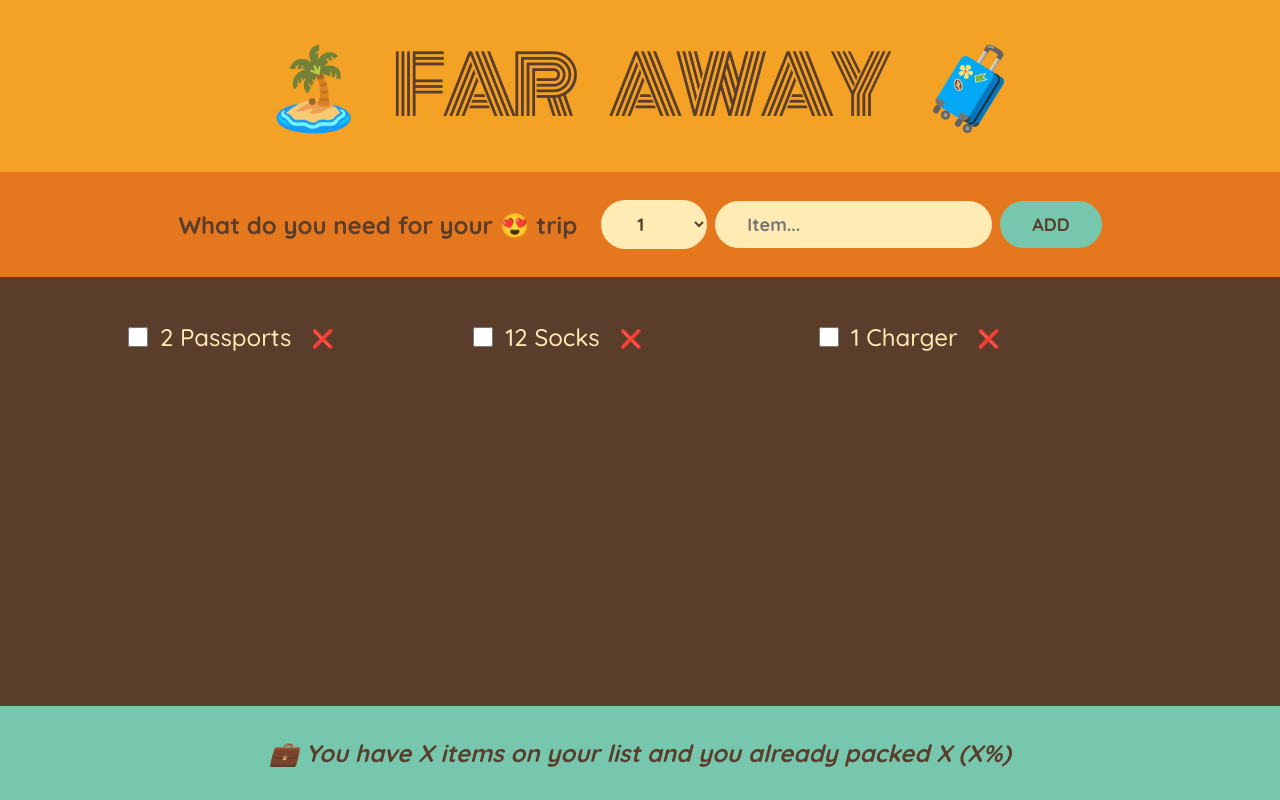
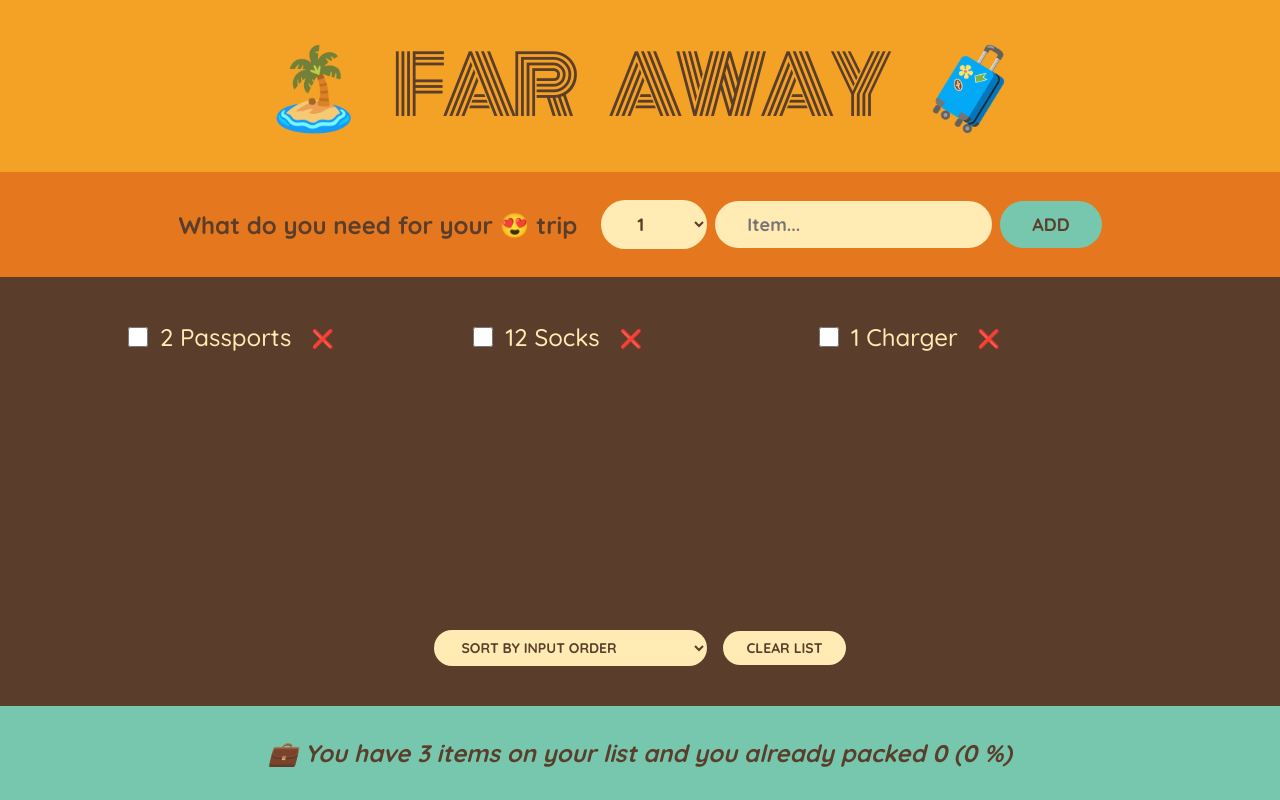
Before and after one commit to anegian/react-travel-list, a React (Create React App) app: page / in a window 1280 px wide. Built offline with nearby package versions, Linux system fonts and the light colour scheme.

Commit message:
created seperate files and folder

```diff
--- a/src/App.js
+++ /dev/null
@@ -1,142 +0,0 @@
-import { useState } from "react";
-
-const initialItems = [
-  { id: 1, description: "Passports", quantity: 2, packed: false },
-  { id: 2, description: "Socks", quantity: 12, packed: false },
-  { id: 3, description: "Charger", quantity: 1, packed: false },
-];
-
-export default function App() {
-  const [items, setItems] = useState(initialItems);
-
-  function handleAddItems(item) {
-    // add a new item to the items array without mutating the original array
-    setItems((items) => [...items, item]);
-  }
-
-  function handleDeleteItem(id) {
-    console.log(id);
-    setItems((items) => items.filter((item) => item.id !== id));
-  }
-
-  function handleToggleItem(id) {
-    setItems((items) =>
-      items.map((item) =>
-        item.id === id ? { ...item, packed: !item.packed } : item
-      )
-    );
-  }
-
-  return (
-    <div className="app">
-      <Logo />
-      <Form onAddItems={handleAddItems} />
-      <PackingList
-        items={items}
-        onDeleteItem={handleDeleteItem}
-        onToggleItem={handleToggleItem}
-      />
-      <Stats />
-    </div>
-  );
-}
-
-function Logo() {
-  return <h1>🏝️ Far Away 🧳</h1>;
-}
-function Form({ onAddItems }) {
-  // step a) create piece of state for the input
-  const [description, setDescription] = useState("");
-  const [quantity, setQuantity] = useState(1);
-
-  function handleSubmit(e) {
-    // prevent or else the page will be reset or re-rendered
-    e.preventDefault();
-
-    // if empty string nothing happens
-    if (!description) return;
-
-    const newItem = {
-      id: Date.now(),
-      quantity,
-      description,
-      packed: false,
-    };
-    console.log(newItem);
-
-    onAddItems(newItem);
-
-    // return to initial states
-    setDescription("");
-    setQuantity(1);
-  }
-
-  return (
-    <form className="add-form" onSubmit={handleSubmit}>
-      <h3>What do you need for your 😍 trip</h3>
-      <select
-        value={quantity}
-        onChange={(e) => setQuantity(Number(e.target.value))}
-      >
-        {Array.from({ length: 20 }, (_, i) => i + 1).map((num) => (
-          <option value={num} key={num}>
-            {num}
-          </option>
-        ))}
-      </select>
-      {/* step b) use the state as value*/}
-      <input
-        type="text"
-        placeholder="Item..."
-        value={description}
-        // step c) connect the state and the value using onChange handler
-        onChange={(e) => setDescription(e.target.value)}
-      />
-      <button>Add</button>
-    </form>
-  );
-}
-function PackingList({ items, onDeleteItem, onToggleItem }) {
-  return (
-    <div className="list">
-      <ul>
-        {/* other way to render the initial list in the packing list element */}
-        {/*initialItems.map((item) => (
-          <Item item={item} key={item.id} />
-        ))*/}
-        {items.map((item) => (
-          <Item
-            item={item}
-            onDeleteItem={onDeleteItem}
-            key={item.id}
-            onToggleItem={onToggleItem}
-          />
-        ))}
-      </ul>
-    </div>
-  );
-}
-
-function Item({ item, onDeleteItem, onToggleItem }) {
-  return (
-    <li>
-      <input
-        type="checkbox"
-        value={item.packed}
-        onChange={() => onToggleItem(item.id)}
-      />
-      <span style={item.packed ? { textDecoration: "line-through" } : {}}>
-        {item.quantity} {item.description}
-      </span>
-      <button onClick={() => onDeleteItem(item.id)}>❌</button>
-    </li>
-  );
-}
-
-function Stats() {
-  return (
-    <footer className="stats">
-      <em>💼 You have X items on your list and you already packed X (X%)</em>
-    </footer>
-  );
-}
--- /dev/null
+++ b/src/components/App.js
@@ -0,0 +1,55 @@
+import { useState } from "react";
+import Logo from "./Logo";
+import Form from "./Form";
+import PackingList from "./PackingList";
+import Stats from "./Stats";
+
+const initialItems = [
+  { id: 1, description: "Passports", quantity: 2, packed: false },
+  { id: 2, description: "Socks", quantity: 12, packed: false },
+  { id: 3, description: "Charger", quantity: 1, packed: false },
+];
+
+export default function App() {
+  const [items, setItems] = useState(initialItems);
+
+  function handleAddItems(item) {
+    // add a new item to the items array without mutating the original array
+    setItems((items) => [...items, item]);
+  }
+
+  function handleDeleteItem(id) {
+    console.log(id);
+    setItems((items) => items.filter((item) => item.id !== id));
+  }
+
+  function handleToggleItem(id) {
+    setItems((items) =>
+      items.map((item) =>
+        item.id === id ? { ...item, packed: !item.packed } : item
+      )
+    );
+  }
+
+  function handleClearList() {
+    const confirmed = window.confirm(
+      "Are you sure you want to clear the list?"
+    );
+
+    if (confirmed) setItems([]);
+  }
+
+  return (
+    <div className="app">
+      <Logo />
+      <Form onAddItems={handleAddItems} />
+      <PackingList
+        items={items}
+        onDeleteItem={handleDeleteItem}
+        onToggleItem={handleToggleItem}
+        onClearList={handleClearList}
+      />
+      <Stats items={items} />
+    </div>
+  );
+}
--- /dev/null
+++ b/src/components/Form.js
@@ -0,0 +1,54 @@
+import { useState } from "react";
+
+export default function Form({ onAddItems }) {
+  // step a) create piece of state for the input
+  const [description, setDescription] = useState("");
+  const [quantity, setQuantity] = useState(1);
+
+  function handleSubmit(e) {
+    // prevent or else the page will be reset or re-rendered
+    e.preventDefault();
+
+    // if empty string nothing happens
+    if (!description) return;
+
+    const newItem = {
+      id: Date.now(),
+      quantity,
+      description,
+      packed: false,
+    };
+    console.log(newItem);
+
+    onAddItems(newItem);
+
+    // return to initial states
+    setDescription("");
+    setQuantity(1);
+  }
+
+  return (
+    <form className="add-form" onSubmit={handleSubmit}>
+      <h3>What do you need for your 😍 trip</h3>
+      <select
+        value={quantity}
+        onChange={(e) => setQuantity(Number(e.target.value))}
+      >
+        {Array.from({ length: 20 }, (_, i) => i + 1).map((num) => (
+          <option value={num} key={num}>
+            {num}
+          </option>
+        ))}
+      </select>
+      {/* step b) use the state as value*/}
+      <input
+        type="text"
+        placeholder="Item..."
+        value={description}
+        // step c) connect the state and the value using onChange handler
+        onChange={(e) => setDescription(e.target.value)}
+      />
+      <button>Add</button>
+    </form>
+  );
+}
--- /dev/null
+++ b/src/components/Item.js
@@ -0,0 +1,15 @@
+export default function Item({ item, onDeleteItem, onToggleItem }) {
+  return (
+    <li>
+      <input
+        type="checkbox"
+        value={item.packed}
+        onChange={() => onToggleItem(item.id)}
+      />
+      <span style={item.packed ? { textDecoration: "line-through" } : {}}>
+        {item.quantity} {item.description}
+      </span>
+      <button onClick={() => onDeleteItem(item.id)}>❌</button>
+    </li>
+  );
+}
--- /dev/null
+++ b/src/components/Logo.js
@@ -0,0 +1,3 @@
+export default function Logo() {
+  return <h1>🏝️ Far Away 🧳</h1>;
+}
--- /dev/null
+++ b/src/components/PackingList.js
@@ -0,0 +1,54 @@
+import { useState } from "react";
+import Item from "./Item";
+
+export default function PackingList({
+  items,
+  onDeleteItem,
+  onToggleItem,
+  onClearList,
+}) {
+  const [sortBy, setSortBy] = useState("input");
+  let sortedItems;
+
+  if (sortBy === "input") sortedItems = items;
+
+  if (sortBy === "description")
+    sortedItems = items
+      .slice()
+      .sort((a, b) => a.description.localeCompare(b.description));
+
+  if (sortBy === "packed")
+    sortedItems = items
+      .slice()
+      .sort((a, b) => Number(a.packed) - Number(b.packed));
+
+  return (
+    <div className="list">
+      <ul>
+        {/* other way to render the initial list in the packing list element */}
+        {/*initialItems.map((item) => (
+              <Item item={item} key={item.id} />
+            ))*/}
+        {sortedItems.map((item) => (
+          <Item
+            item={item}
+            onDeleteItem={onDeleteItem}
+            key={item.id}
+            onToggleItem={onToggleItem}
+            onClearList={onClearList}
+          />
+        ))}
+      </ul>
+
+      <div className="actions">
+        <select value={sortBy} onChange={(e) => setSortBy(e.target.value)}>
+          <option value="input">Sort by input order</option>
+          <option value="description">Sort by description order</option>
+          <option value="packed">Sort by packed status</option>
+        </select>
+        <button onClick={() => onClearList()}>Clear list</button>
+        {/* or <button onClick={onClearList}>Clear list</button> */}
+      </div>
+    </div>
+  );
+}
--- /dev/null
+++ b/src/components/Stats.js
@@ -0,0 +1,25 @@
+export default function Stats({ items }) {
+  if (!items.length)
+    return (
+      <p className="stats">
+        <em>Start adding some items to your packing list 🚀</em>
+      </p>
+    );
+
+  const numItems = items.length;
+  const numPacked = items.filter((item) => item.packed).length;
+  const percentage = Math.round((numPacked / numItems) * 100 * 10) / 10;
+
+  return (
+    <footer className="stats">
+      {percentage === 100 ? (
+        <em>You got everything! Ready to go ✈️</em>
+      ) : (
+        <em>
+          💼 You have {numItems} items on your list and you already packed{" "}
+          {numPacked} ({percentage} %)
+        </em>
+      )}
+    </footer>
+  );
+}
--- a/src/index.js
+++ b/src/index.js
@@ -1,7 +1,7 @@
 import React from "react";
 import ReactDOM from "react-dom/client";
 import "./index.css";
-import App from "./App";
+import App from "./components/App";
 
 const root = ReactDOM.createRoot(document.getElementById("root"));
 root.render(
```
